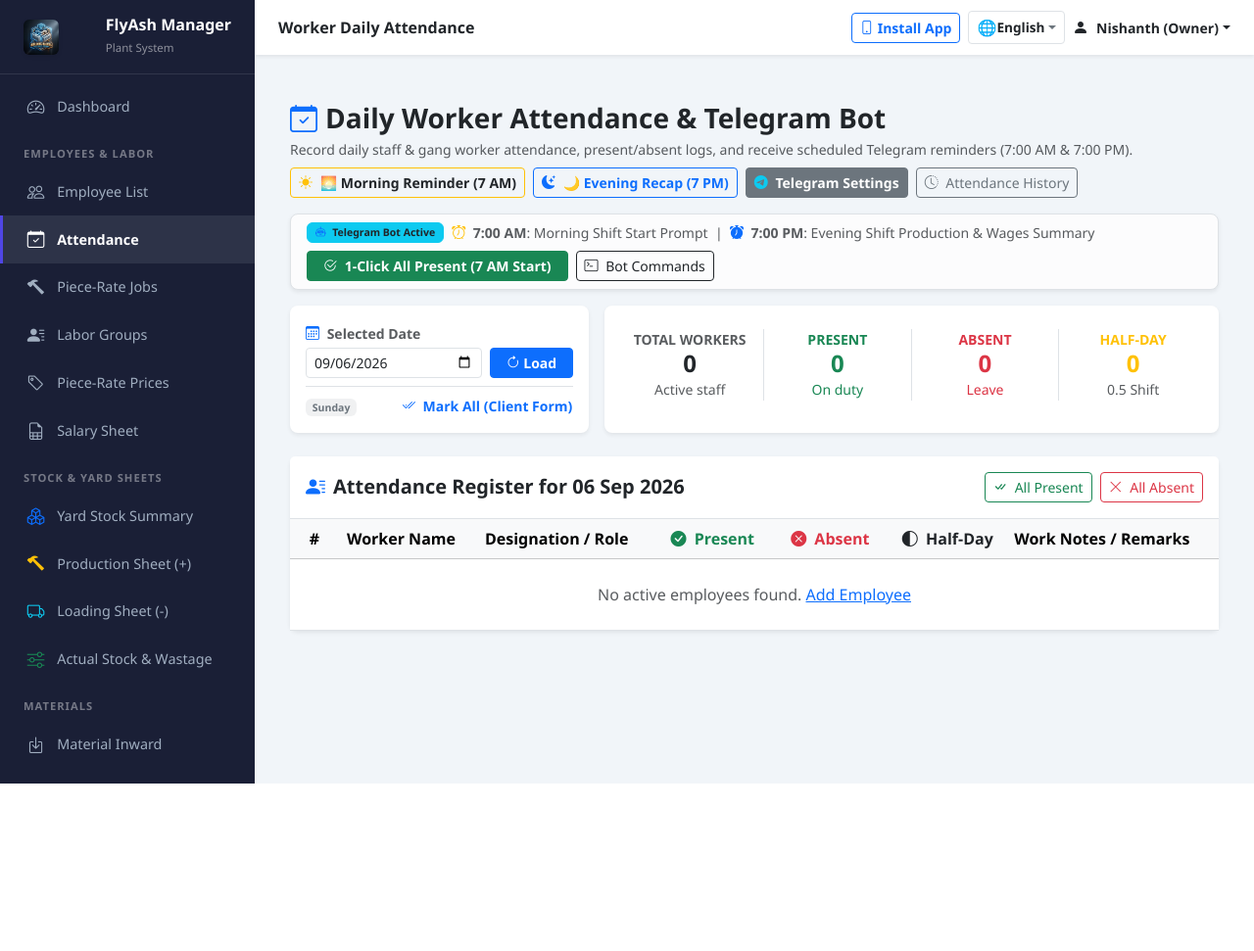
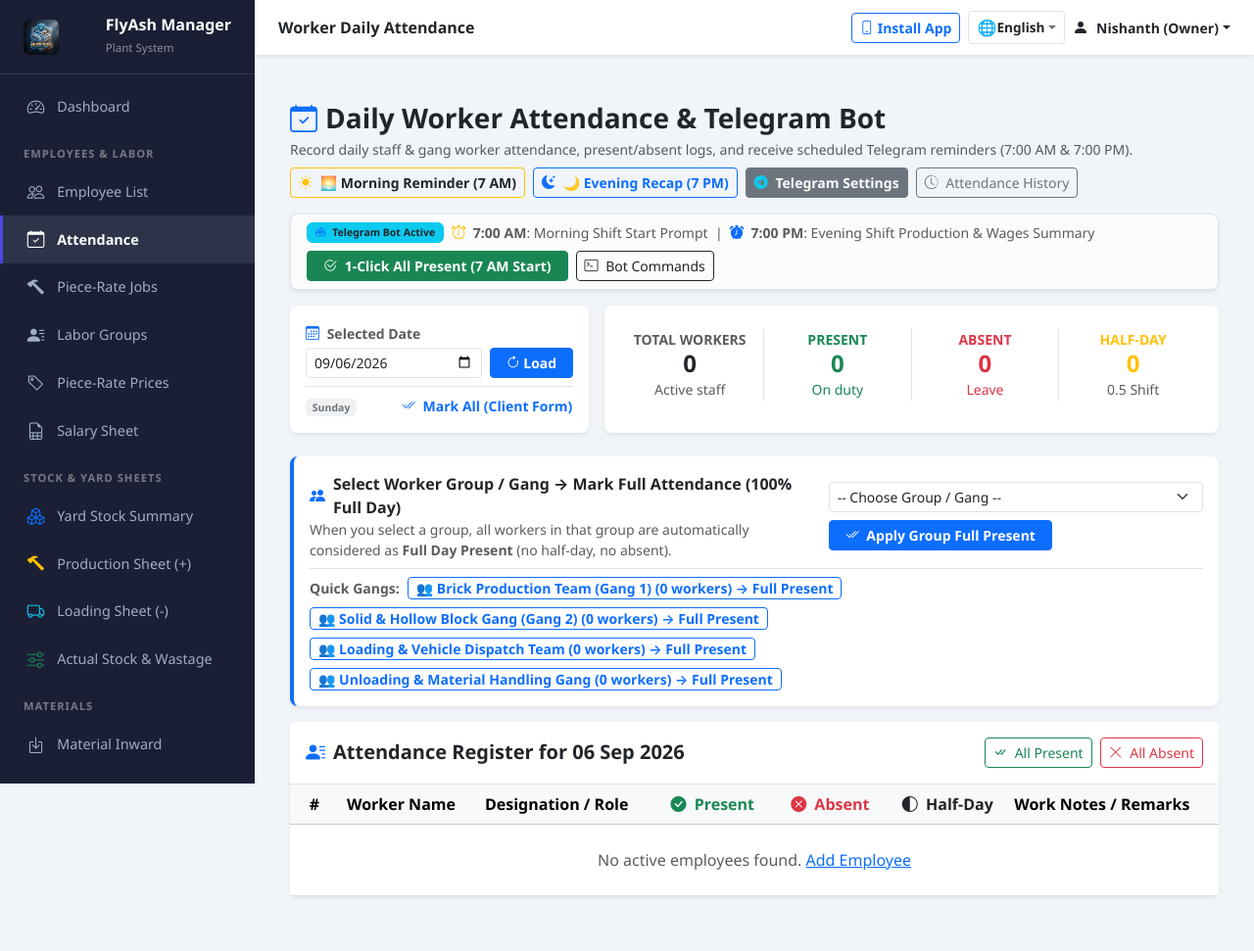
Before and after one commit to 14-Nishanth/flyash-manager, a Flask app: page /employees/attendance in a window 1280 px wide. Shown: the whole page at 98% size. Before the commit the page ends 800 px from the top, so only its background shows below. Run offline with Flask 3, Linux system fonts and the light colour scheme; a user stored in the database is signed in; data comes from the database, SQL or seed files in the repository; both versions use the stored data as it was after the commit; data that the repository does not hold is empty; some libraries are stand-ins or nearby versions.

Commit message:
Auto-mark Full Day Attendance (Present) for all workers when Group is selected with no half or absent

```diff
--- a/routes/employees.py
+++ b/routes/employees.py
@@ -223,8 +223,13 @@ def attendance():
 
     alert_settings = AlertSettings.query.first()
 
+    groups = EmployeeGroup.query.filter_by(is_active=True).all()
+    groups_data = {g.id: {'name': g.name, 'member_ids': [m.id for m in g.members]} for g in groups}
+
     return render_template('employees/attendance.html',
                            employees=employees,
+                           groups=groups,
+                           groups_data=groups_data,
                            selected_date=selected_date,
                            attendance_map=attendance_map,
                            present_cnt=present_cnt,
@@ -856,7 +861,7 @@ def job_wages_add():
             db.session.add(entry)
             db.session.flush()
 
-            # Allocate equal share to each worker who worked that day
+            # Allocate equal share and automatically grant FULL ATTENDANCE (Present) for all working workers
             for emp_id in selected_emp_ids:
                 alloc = EmployeeJobAllocation(
                     job_entry_id=entry.id,
@@ -864,6 +869,21 @@ def job_wages_add():
                     allocated_wage=wage_per_worker
                 )
                 db.session.add(alloc)
+
+                # Auto-mark Full Day Attendance (Present) for working workers on this day
+                att = Attendance.query.filter_by(employee_id=int(emp_id), date=entry_date).first()
+                if att:
+                    att.status = 'present'
+                    if not att.notes:
+                        att.notes = f'Full day attendance auto-marked via {job_type}'
+                else:
+                    att = Attendance(
+                        employee_id=int(emp_id),
+                        date=entry_date,
+                        status='present',
+                        notes=f'Full day attendance auto-marked via {job_type}'
+                    )
+                    db.session.add(att)
 
             db.session.commit()
             if tray_count > 0:
@@ -1336,3 +1356,43 @@ def telegram_webhook():
         return jsonify({'ok': True})
     except Exception as e:
         return jsonify({'ok': False, 'error': str(e)}), 200
+
+
+@bp.route('/groups/<int:id>/mark-attendance', methods=['POST'])
+@login_required
+def mark_group_attendance(id):
+    """1-Click mark all active members of a labor group/gang as FULL PRESENT for the date."""
+    group = EmployeeGroup.query.get_or_404(id)
+    date_str = request.form.get('date', '')
+    target_date = date.today()
+    if date_str:
+        try:
+            target_date = datetime.strptime(date_str, '%Y-%m-%d').date()
+        except ValueError:
+            pass
+
+    count = 0
+    for emp in group.members:
+        if emp.is_active:
+            att = Attendance.query.filter_by(employee_id=emp.id, date=target_date).first()
+            if att:
+                att.status = 'present'
+            else:
+                att = Attendance(
+                    employee_id=emp.id,
+                    date=target_date,
+                    status='present',
+                    notes=f'Full day attendance auto-marked for group: {group.name}'
+                )
+                db.session.add(att)
+            count += 1
+
+    try:
+        db.session.commit()
+        flash(f"✅ Marked FULL ATTENDANCE (Present) for all {count} workers in '{group.name}' on {target_date.strftime('%d %b %Y')}! (No half/absent).", "success")
+    except Exception as e:
+        db.session.rollback()
+        flash(f"Error marking group attendance: {str(e)}", "error")
+
+    redirect_url = request.form.get('redirect_to') or request.referrer or url_for('employees.attendance', date=target_date.strftime('%Y-%m-%d'))
+    return redirect(redirect_url)
--- a/templates/employees/attendance.html
+++ b/templates/employees/attendance.html
@@ -134,6 +134,46 @@
     </div>
 
     <!-- Attendance Form & Table -->
+
+    <!-- Group / Gang Full Attendance Selector Strip -->
+    {% if groups %}
+    <div class="card border-0 shadow-sm rounded-3 bg-white mb-3 p-3 border-start border-4 border-primary">
+        <div class="d-flex flex-column flex-md-row justify-content-between align-items-start align-items-md-center gap-2">
+            <div>
+                <div class="fw-bold text-dark d-flex align-items-center gap-2">
+                    <i class="bi bi-people-fill text-primary"></i>
+                    <span>Select Worker Group / Gang &rarr; Mark Full Attendance (100% Full Day)</span>
+                </div>
+                <div class="small text-muted">
+                    When you select a group, all workers in that group are automatically considered as <b>Full Day Present</b> (no half-day, no absent).
+                </div>
+            </div>
+            <div class="d-flex flex-wrap align-items-center gap-2">
+                <select id="groupSelectDropdown" class="form-select form-select-sm" style="min-width: 220px;" onchange="handleGroupDropdownSelect(this.value)">
+                    <option value="">-- Choose Group / Gang --</option>
+                    {% for g in groups %}
+                    <option value="{{ g.id }}">{{ g.name }} ({{ g.members|length }} workers)</option>
+                    {% endfor %}
+                </select>
+                <button type="button" class="btn btn-primary btn-sm fw-bold px-3 shadow-xs" onclick="applyGroupFullAttendance()">
+                    <i class="bi bi-check2-all me-1"></i> Apply Group Full Present
+                </button>
+            </div>
+        </div>
+
+        <!-- Quick 1-Click Badges for each Group -->
+        <div class="d-flex flex-wrap gap-2 mt-2 pt-2 border-top">
+            <span class="small text-muted fw-semibold align-self-center">Quick Gangs:</span>
+            {% for g in groups %}
+            <button type="button" class="btn btn-sm btn-outline-primary py-0 px-2 fw-semibold extra-small"
+                    onclick="markGroupFullPresent('{{ g.id }}')" title="Instantly check all members of {{ g.name }} as Present">
+                👥 {{ g.name }} ({{ g.members|length }} workers) &rarr; Full Present
+            </button>
+            {% endfor %}
+        </div>
+    </div>
+    {% endif %}
+
     <form method="POST" action="{{ url_for('employees.attendance', date=selected_date.strftime('%Y-%m-%d')) }}">
         <input type="hidden" name="csrf_token" value="{{ csrf_token() }}">
 
--- a/templates/employees/groups_list.html
+++ b/templates/employees/groups_list.html
@@ -56,6 +56,12 @@
                 </div>
             </div>
             <div class="card-footer bg-white border-top d-flex justify-content-between align-items-center py-2 px-3">
+                <form method="POST" action="{{ url_for('employees.mark_group_attendance', id=g.id) }}" class="d-inline">
+                    <input type="hidden" name="csrf_token" value="{{ csrf_token() }}">
+                    <button type="submit" class="btn btn-success btn-sm fw-bold shadow-xs" title="Mark all members of this group as FULL PRESENT for today">
+                        <i class="bi bi-check2-circle me-1"></i> Full Attendance Today
+                    </button>
+                </form>
                 <a href="{{ url_for('employees.job_wages_add') }}?group_id={{ g.id }}" class="btn btn-outline-success btn-sm">
                     <i class="bi bi-play-fill me-1"></i> Start Job
                 </a>
--- a/templates/employees/job_wage_form.html
+++ b/templates/employees/job_wage_form.html
@@ -56,7 +56,7 @@
                                     </option>
                                 {% endfor %}
                             </select>
-                            <div class="form-text">Selecting a group automatically checks all its working members below.</div>
+                            <div class="form-text text-success fw-semibold"><i class="bi bi-check-circle-fill text-success me-1"></i> Selecting a group automatically selects all members and marks them with <b>FULL ATTENDANCE (Present)</b> for this date (no half/absent).</div>
                         </div>
                     </div>
 
```
Also changed, not shown: flyash.db.
